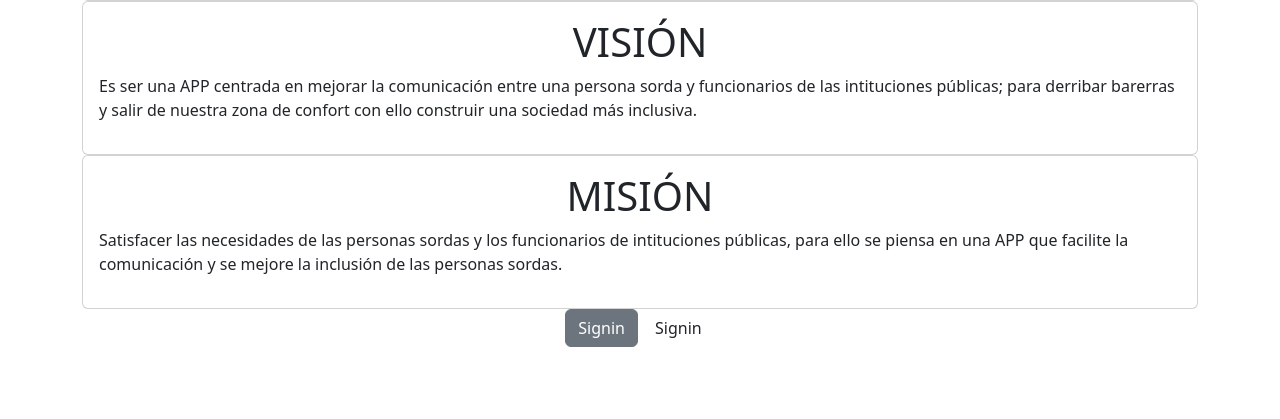
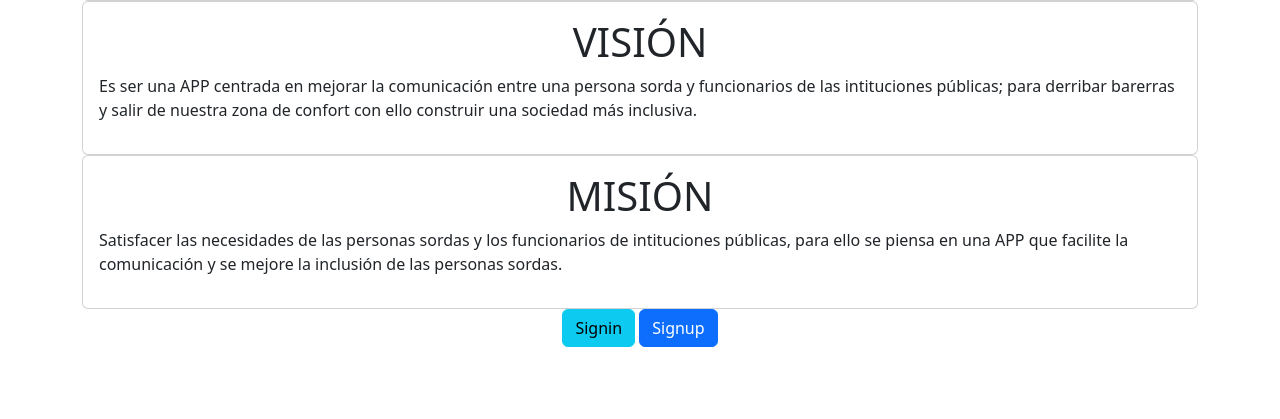
Before and after one commit to DanaValen/proyecto, a Django app: page / in a window 1280 px wide. Shown: the part 425-844 px from the top of the page. Run offline with Django 5.2, Linux system fonts and the light colour scheme.

Commit message:
detallando

```diff
--- a/tasks/templates/home.html
+++ b/tasks/templates/home.html
@@ -24,11 +24,11 @@
   </section>
 
   <div class="text-center">
-    <a class ="btn btn-secondary" href="/signin">
+    <a class ="btn btn-info" href="/signin">
       Signin
     </a>
-    <a class ="btn btn-darck" href="/signup">
-      Signin
+    <a class ="btn btn-primary" href="/signup">
+      Signup
     </a>
   </div>
 
--- a/tasks/templates/signup.html
+++ b/tasks/templates/signup.html
@@ -9,7 +9,9 @@
 
         <h1 class="text-center">Signup</h1>
                 {{Error}}
+                {% csrf_token %}
                 <div class="mb-3">
+                  {{forms.as}}
                   <label for="username">username</label>
                   <input type="text" name="username" id="username"
                   class="form-control" placeholder="write your username">
--- a/tasks/views.py
+++ b/tasks/views.py
@@ -37,7 +37,7 @@ def signup(request):
 
         return render(request, 'signup.html', {
                         'form': UserCreationForm,
-                        "Error": 'Contraseñas no coinciden'})
+                        "Error": 'Ingrese datos validos'})
 
 @login_required
 def tasks(request):
```
Also changed, not shown: db.sqlite3.
